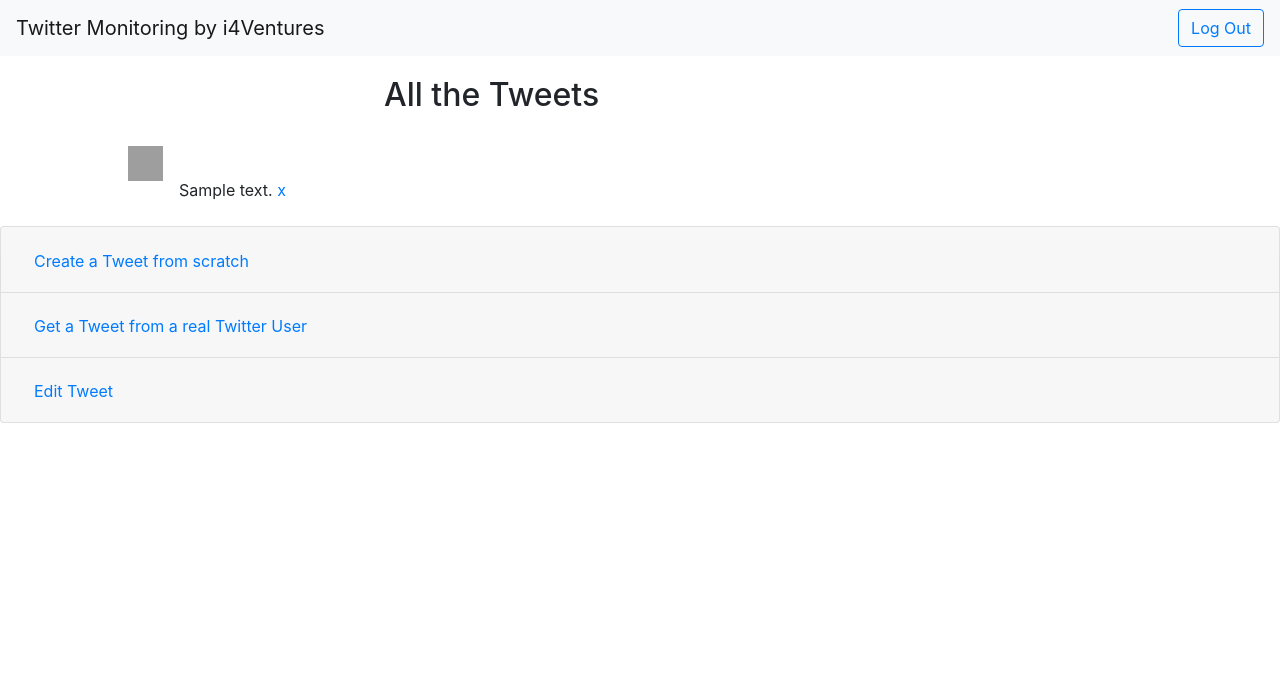
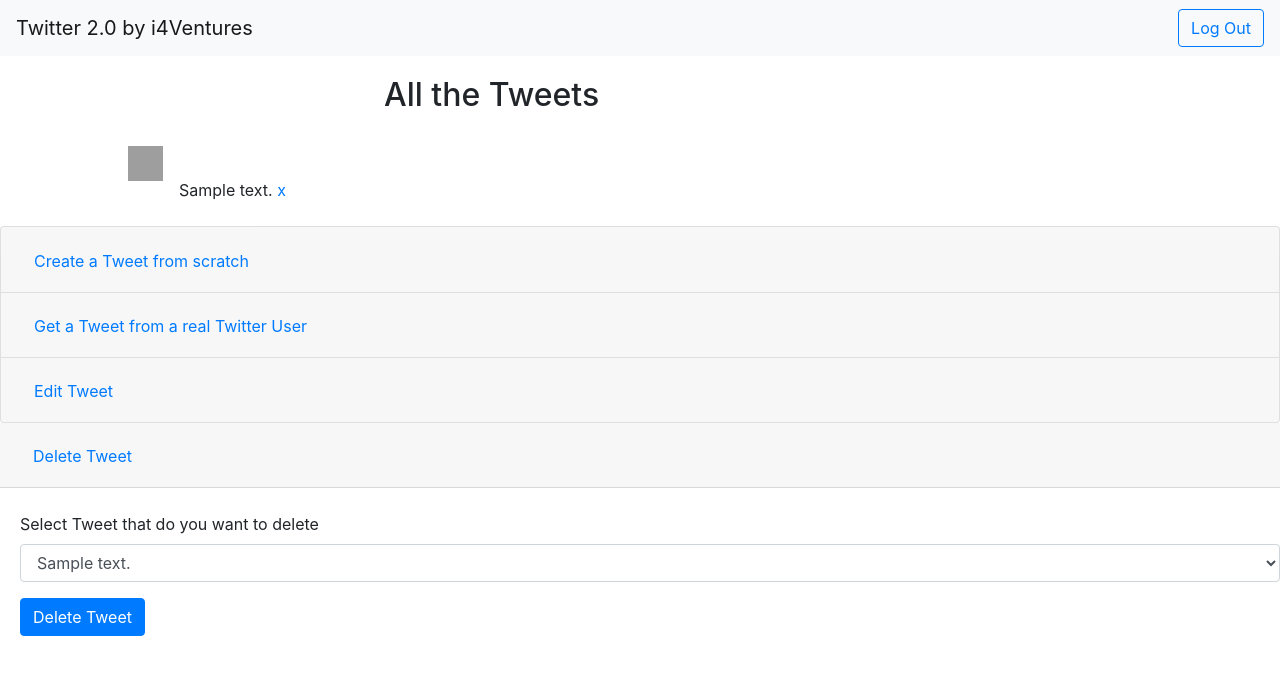
Before and after one commit to marcusresa4/Twitter_WP, a Django app: template apps/twitter/templates/feed.html in a window 1280 px wide. Shown: the top 675 px of the page. Run offline with Django 3.2, Linux system fonts and the light colour scheme; a user stored in the database is signed in; tables that the repository leaves empty hold one stand-in row (values such as "Sample post"); the template is opened without the code that fills it: values that come from a table or form of the project are taken from there, most other values are stand-ins (such as "Sample title", 1, 10 or a date in 2020); parts of the project's set-up code (start-up, migrations or seed data) failed here and were passed over; some libraries are stand-ins or nearby versions; grey boxes are pictures that could not be loaded.

Commit message:
Changed design

```diff
--- a/apps/twitter/templates/feed.html
+++ b/apps/twitter/templates/feed.html
@@ -3,7 +3,7 @@
 
 {% block page_content %}
 <nav class="navbar navbar-light bg-light">
-  <a class="navbar-brand" href="{% url 'feed' %}">Twitter Monitoring by i4Ventures</a>
+  <a class="navbar-brand" href="{% url 'feed' %}">Twitter 2.0 by i4Ventures</a>
    <a href="{% url 'logout' %}"><button type="button" class="btn btn-outline-primary ">Log Out</button></a>
 </nav>
 
@@ -83,16 +83,11 @@
             <label>
                 <input type="text" name="param" required>
             </label><br><br>
-        {{ data_external }} <br><br>
-            {{ data }}
-            <br><br>
         <input type="submit" class="btn btn-primary" name="API" value="Get Tweet from API">
         </form>
       </div>
     </div>
   </div>
-
-
   <div class="card">
     <div class="card-header" id="headingThree">
       <h2 class="mb-0">
@@ -102,7 +97,8 @@
       </h2>
     </div>
   <div id="collapseThree" class="collapse" aria-labelledby="headingTwo" data-parent="#accordionExample">
-  <form action = "" method="post">
+  <form action = "" method="post" style="margin-left: 20px">
+  <br>
   {% csrf_token %}
       <div class="form-group">
         <label for="exampleFormControlSelect1">Select Tweet that do you want to edit</label>
@@ -129,6 +125,31 @@
     </div>
     </div>
     </div>
+        <div class="card-header" id="headingThree">
+      <h2 class="mb-0">
+        <button class="btn btn-link collapsed">
+          Delete Tweet
+        </button>
+      </h2>
+    </div>
+    <div style="margin-left: 20px">
+    <br>
+      <form action = "" method="post">
+      {% csrf_token %}
+          <div class="form-group">
+            <label for="exampleFormControlSelect1">Select Tweet that do you want to delete</label>
+            <select class="form-control" id="exampleFormControlSelect1" name="param">
+              {% for tweet in tweets %}
+                      <option>{{ tweet.text }}</option>
+                {% endfor %}
+            </select>
+          </div>
+
+        <input type="submit" class="btn btn-primary" name="Delete Tweet" value="Delete Tweet">
+        </form>
+    </div>
 
     {% endif %}
+
+    <br>
 {% endblock %}
```
Also changed, not shown: apps/twitter/views.py (+45 -35 lines).
